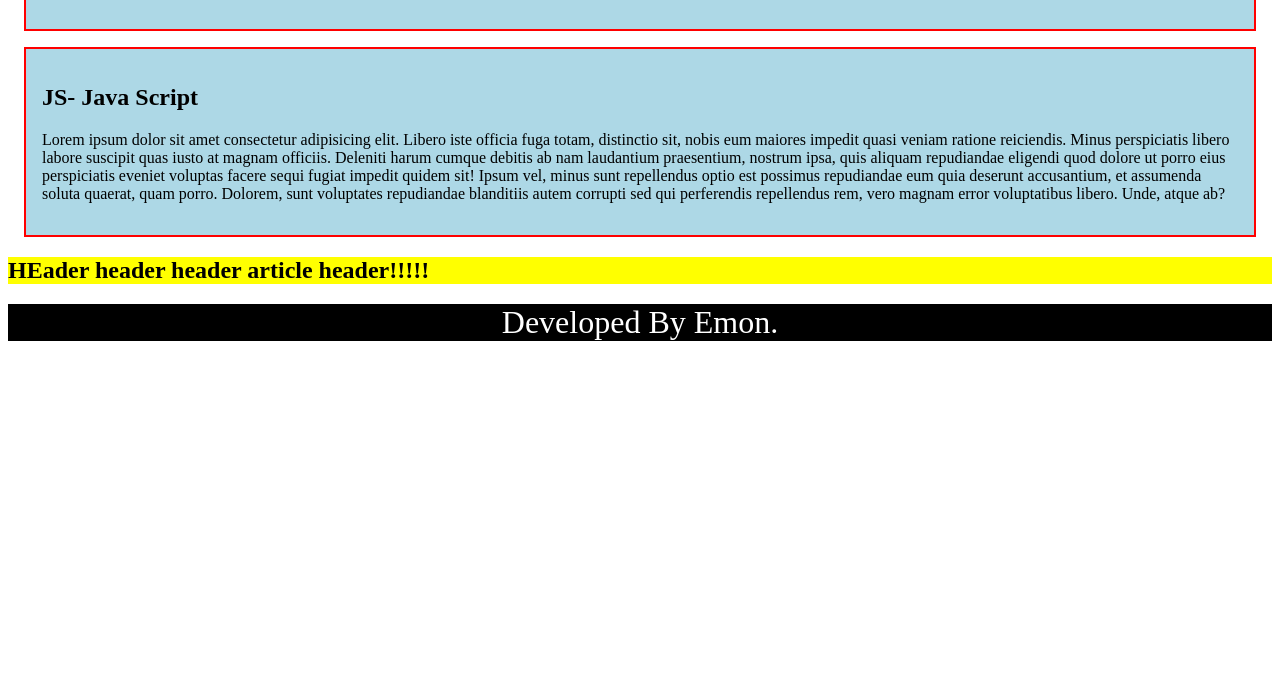
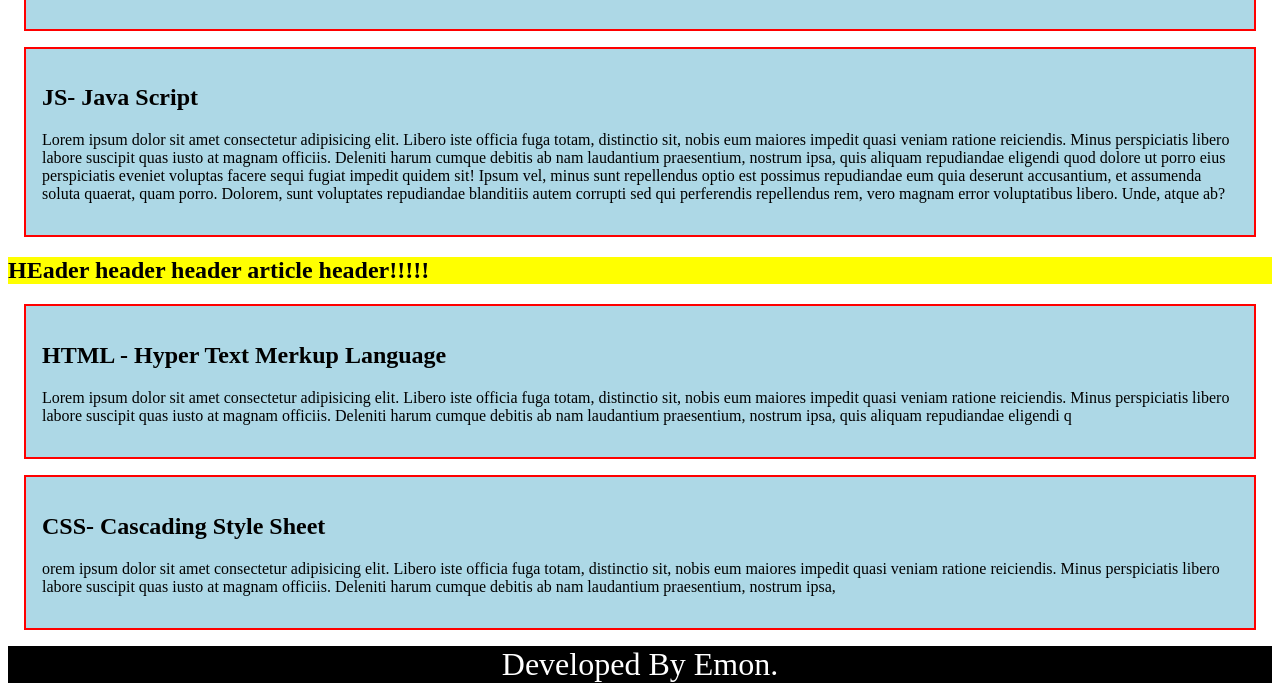
Before and after one commit to emon3455/PH-M5-Module-25, a plain HTML site: page dynamic.html in a window 1280 px wide. Shown: the part 645-1336 px from the top of the page. Before the commit the page ends 994 px from the top, so only its background shows below. Drawn offline with Linux system fonts and the light colour scheme.

Commit message:
dynamicaly section added done

```diff
--- a/dynamic.html
+++ b/dynamic.html
@@ -24,7 +24,7 @@
 
     </header>
 
-    <main>
+    <main id = "main">
 
        <section>
 
--- a/js/dynamic.js
+++ b/js/dynamic.js
@@ -32,3 +32,46 @@ document.getElementsByClassName("section-info")[0].innerHTML= "<h2> Hello !!!</h
 
 // inner Text:
 document.getElementsByClassName("section-info")[1].innerText = "Dome change the inner text Wow Magic ...!!"
+
+
+// process of adding a segment in html using js:
+
+// step-1:(where To Add):
+const mainContainer = document.getElementById("main");
+
+// step-2:what to add:
+const sectionContainer = document.createElement("section");
+
+const headerContainer = document.createElement("h2");
+headerContainer.innerText = "HTML - Hyper Text Merkup Language";
+sectionContainer.appendChild(headerContainer);
+
+const infoContainer = document.createElement("p");
+infoContainer.innerText= "Lorem ipsum dolor sit amet consectetur adipisicing elit. Libero iste officia fuga totam, distinctio sit, nobis eum maiores impedit quasi veniam ratione reiciendis. Minus perspiciatis libero labore suscipit quas iusto at magnam officiis. Deleniti harum cumque debitis ab nam laudantium praesentium, nostrum ipsa, quis aliquam repudiandae eligendi q";
+sectionContainer.appendChild(infoContainer);
+
+// step-3 add:
+mainContainer.appendChild(sectionContainer);
+
+
+// process-2 for adding a segment:
+
+// step-1:(where to add)
+const main = document.getElementById("main");
+
+// step-2 what to add:
+const section = document.createElement("section");
+
+section.innerHTML= `
+
+    <h2>
+    CSS- Cascading Style Sheet
+    </h2>
+    <p>
+    orem ipsum dolor sit amet consectetur adipisicing elit. Libero iste officia fuga totam, distinctio sit, nobis eum maiores impedit quasi veniam ratione reiciendis. Minus perspiciatis libero labore suscipit quas iusto at magnam officiis. Deleniti harum cumque debitis ab nam laudantium praesentium, nostrum ipsa,
+    </p>
+
+ `
+
+// step-3: add
+main.appendChild(section);
```
Also changed, not shown: Update.html (added, +62 -0 lines), index.html (+2 -0 lines), js/dynamicStyle.js (line endings or trailing spaces).
